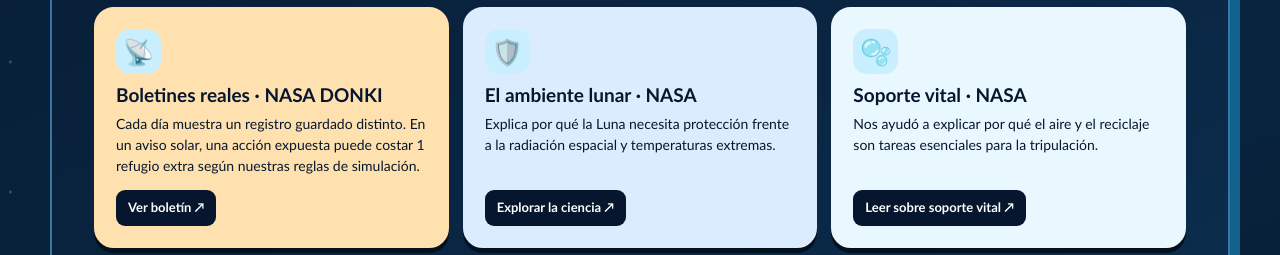
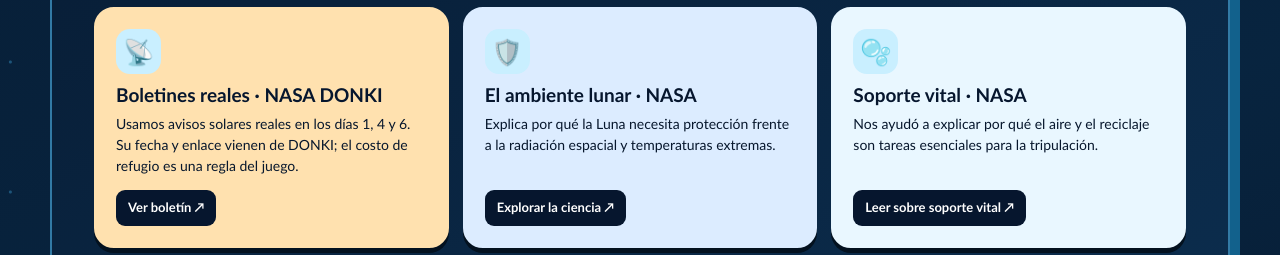
Before and after one commit to alexlondon07/mision-luna-mayito, a plain HTML site: page index.html in a window 1280 px wide. Shown: the part 1381-1636 px from the top of the page. Drawn offline with Linux system fonts and the light colour scheme.

Commit message:
refactor

```diff
--- a/game.js
+++ b/game.js
@@ -8,8 +8,8 @@ const TEXT = {
     resourceChallengeTitle:"Reto oficial", resourceChallengeText:"Define el objetivo: un juego para niños que muestre los costos de mantener una base lunar o marciana.", resourceChallengeLink:"Leer el reto ↗",
     challengeDays:"días de misión", challengeResources:"recursos vitales",
     resourceDonkiTitle:"Evento solar real · NASA DONKI", resourceDonkiText:"Consultamos la API de DONKI y guardamos un evento real de partículas solares. Este registro inspira la alerta del día 4; los puntos son reglas educativas.", resourceDonkiLink:"Ver el registro ↗", donkiRecord:"Registro NASA",
-    resourceWeatherTitle:"Boletines reales · NASA DONKI", resourceWeatherText:"Cada día muestra un registro guardado distinto. En un aviso solar, una acción expuesta puede costar 1 refugio extra según nuestras reglas de simulación.", resourceWeatherLink:"Ver boletín ↗",
-    realDataBadge:"DATO REAL DE NASA", weatherTitle:"Parte de control · día {day}", weatherDisclaimer:"Registro guardado, no pronóstico lunar ni medición de esta base.", weatherRule:"⚠️ Regla del simulador: la acción expuesta cuesta 1 refugio extra hoy.", weatherResult:"Por el simulacro del boletín solar, esta acción también costó 1 punto de refugio.", weatherLink:"Abrir registro NASA ↗", weatherSEP:"Partículas solares", weatherCME:"Expulsión solar", weatherFLR:"Fulguración solar", weatherReport:"Informe espacial", weatherOther:"Boletín {type}",
+    resourceWeatherTitle:"Boletines reales · NASA DONKI", resourceWeatherText:"Usamos avisos solares reales en los días 1, 4 y 6. Su fecha y enlace vienen de DONKI; el costo de refugio es una regla del juego.", resourceWeatherLink:"Ver boletín ↗",
+    realDataBadge:"RETO CON DATO NASA", weatherTitle:"¿Qué nos cuenta el Sol?", weatherDisclaimer:"Registro real guardado; no mide el peligro en nuestra base.", weatherRule:"🎮 Si eliges la tarea expuesta, gastarás 1 punto extra de refugio. Mira el cambio en las opciones.", weatherAction:"🎮 Hoy debes decidir si refuerzas el refugio o sigues investigando. El aviso inspira este simulacro; no calcula el riesgo lunar.", weatherMeaningCME:"NASA registró una expulsión de material del Sol.", weatherMeaningSEP:"NASA registró partículas energéticas del Sol.", weatherMeaningFLR:"NASA registró una llamarada solar.", weatherResult:"Por el simulacro del boletín solar, esta acción también costó 1 punto de refugio.", weatherLink:"Abrir registro NASA ↗", weatherSEP:"Partículas solares", weatherCME:"Expulsión solar", weatherFLR:"Fulguración solar", weatherReport:"Informe espacial", weatherOther:"Boletín {type}",
     weatherDayStory:"Mayito lee el boletín guardado de NASA: {type}, publicado el {date}. Es una observación espacial, no una medida del peligro aquí. Nos recuerda que debemos planear cómo proteger la base. ¿Reforzamos el refugio o seguimos investigando?", weatherDaySource:"Boletín DONKI: {type}, {date}. El evento SEP de 2017 inspira el ejercicio de protección. Los puntos son reglas del juego; ninguno de estos registros mide nuestra base lunar.", weatherRecentLink:"Ver boletín reciente ↗",
     resourceMoonTitle:"El ambiente lunar · NASA", resourceMoonText:"Explica por qué la Luna necesita protección frente a la radiación espacial y temperaturas extremas.", resourceMoonLink:"Explorar la ciencia ↗",
     resourceLifeTitle:"Soporte vital · NASA", resourceLifeText:"Nos ayudó a explicar por qué el aire y el reciclaje son tareas esenciales para la tripulación.", resourceLifeLink:"Leer sobre soporte vital ↗",
@@ -60,8 +60,8 @@ const TEXT = {
     resourceChallengeTitle:"Official challenge", resourceChallengeText:"Sets the goal: a game for children that shows the trade-offs of running a lunar or Martian base.", resourceChallengeLink:"Read the challenge ↗",
     challengeDays:"mission days", challengeResources:"vital resources",
     resourceDonkiTitle:"Real solar event · NASA DONKI", resourceDonkiText:"We queried the DONKI API and saved a real solar particle event. This record inspires the day 4 alert; points are learning rules.", resourceDonkiLink:"See the record ↗", donkiRecord:"NASA record",
-    resourceWeatherTitle:"Real bulletins · NASA DONKI", resourceWeatherText:"Each day shows a different saved record. For solar bulletins, an exposed action may cost 1 extra shelter point under our simulation rules.", resourceWeatherLink:"See bulletin ↗",
-    realDataBadge:"REAL NASA DATA", weatherTitle:"Mission control · day {day}", weatherDisclaimer:"Saved record, not a lunar forecast or measurement of this base.", weatherRule:"⚠️ Simulator rule: the exposed action costs 1 extra shelter point today.", weatherResult:"Because of the solar bulletin drill, this action also cost 1 shelter point.", weatherLink:"Open NASA record ↗", weatherSEP:"Solar particles", weatherCME:"Solar eruption", weatherFLR:"Solar flare", weatherReport:"Space report", weatherOther:"{type} bulletin",
+    resourceWeatherTitle:"Real bulletins · NASA DONKI", resourceWeatherText:"Real solar bulletins appear on days 1, 4 and 6. Their dates and links come from DONKI; the shelter cost is a game rule.", resourceWeatherLink:"See bulletin ↗",
+    realDataBadge:"NASA DATA CHALLENGE", weatherTitle:"What is the Sun telling us?", weatherDisclaimer:"Saved real record; it does not measure danger at our base.", weatherRule:"🎮 If you choose the exposed task, you spend 1 extra shelter point. Check the choice preview.", weatherAction:"🎮 Today you decide whether to strengthen the shelter or keep exploring. The bulletin inspires this drill; it does not calculate lunar risk.", weatherMeaningCME:"NASA recorded material erupting from the Sun.", weatherMeaningSEP:"NASA recorded energetic particles from the Sun.", weatherMeaningFLR:"NASA recorded a solar flare.", weatherResult:"Because of the solar bulletin drill, this action also cost 1 shelter point.", weatherLink:"Open NASA record ↗", weatherSEP:"Solar particles", weatherCME:"Solar eruption", weatherFLR:"Solar flare", weatherReport:"Space report", weatherOther:"{type} bulletin",
     weatherDayStory:"Mayito reads NASA's saved bulletin: {type}, issued on {date}. It is a space observation, not a measurement of danger here. It reminds us to plan how to protect the base. Should we strengthen the shelter or keep exploring?", weatherDaySource:"Recent DONKI record: {type}, {date}. A 2017 SEP event inspires this protection exercise. The points are game rules; neither record measures our lunar base.", weatherRecentLink:"See recent bulletin ↗",
     resourceMoonTitle:"The lunar environment · NASA", resourceMoonText:"Explains why people on the Moon need protection from space radiation and extreme temperatures.", resourceMoonLink:"Explore the science ↗",
     resourceLifeTitle:"Life support · NASA", resourceLifeText:"Helped us explain why breathable air and recycling are essential for a crew.", resourceLifeLink:"Read about life support ↗",
@@ -264,23 +264,28 @@ function donkiDate() {
   return new Intl.DateTimeFormat(language === "es" ? "es-CO" : "en-US", {day:"numeric", month:"long", year:"numeric", timeZone:"UTC"}).format(date);
 }
 function currentWeather() {
-  const missionOrder = [0, 1, 2, 4, 3, 5, 6];
-  return SPACE_WEATHER_EVENTS[missionOrder[state?.day || 0] % SPACE_WEATHER_EVENTS.length];
+  const solar = SPACE_WEATHER_EVENTS.filter(item => ["SEP", "CME", "FLR"].includes(item.type));
+  const index = state?.day === 3 ? 1 : state?.day === 5 ? 2 : 0;
+  return solar[index % solar.length] || {type:"SEP", issued:NASA_EVENT.eventTime, link:NASA_EVENT.link};
 }
 function solarDrill() {
-  return state && [0, 5].includes(state.day) && ["SEP", "CME", "FLR"].includes(currentWeather().type);
+  return state && [0, 5].includes(state.day);
 }
 function exposedChoice(choice) {
   return solarDrill() && ((state.day === 0 && choice === DAYS[0].choices[0]) || (state.day === 5 && choice === DAYS[5].choices[1]));
 }
 function renderWeather() {
+  const visible = state && [0, 3, 5].includes(state.day);
+  $("weather-strip").classList.toggle("hidden", !visible);
+  if (!visible) return;
   const bulletin = currentWeather();
-  const date = new Intl.DateTimeFormat(language === "es" ? "es-CO" : "en-US", {day:"numeric", month:"short", year:"numeric", timeZone:"UTC"}).format(new Date(bulletin.issued));
-  $("weather-title").textContent = label("weatherTitle").replace("{day}", String((state?.day || 0) + 1));
+  const date = new Intl.DateTimeFormat(language === "es" ? "es-CO" : "en-US", {day:"numeric", month:"long", year:"numeric", timeZone:"UTC"}).format(new Date(bulletin.issued));
+  $("weather-meaning").textContent = label("weatherMeaning" + bulletin.type);
   $("weather-details").textContent = weatherType() + " · " + date + " · " + bulletin.issued.slice(11, 16) + " UTC";
   $("weather-link").href = bulletin.link;
-  $("resource-weather-link").href = SPACE_WEATHER_EVENTS[0].link;
+  $("resource-weather-link").href = SPACE_WEATHER_EVENTS.find(item => ["SEP", "CME", "FLR"].includes(item.type))?.link || NASA_EVENT.link;
   $("weather-rule").classList.toggle("hidden", !solarDrill());
+  $("weather-action").classList.toggle("hidden", state.day !== 3);
 }
 function weatherType() {
   const type = currentWeather().type;
--- a/index.html
+++ b/index.html
@@ -52,7 +52,7 @@
         <div class="play-top"><div><p class="eyebrow" id="day-label"></p><h1 id="event-title"></h1></div><button id="restart" class="restart" type="button" data-i18n="restart">Empezar de nuevo</button></div>
         <div id="progress" class="progress" aria-label="Progreso de la misión"></div>
         <p class="mission-goal" data-i18n="missionGoal">🎯 Meta: llegar al día 7 con aire, energía y refugio por encima de cero.</p>
-        <div class="weather-strip"><span class="weather-orbit" aria-hidden="true">☀️</span><div><span class="data-badge" data-i18n="realDataBadge">DATO REAL DE NASA</span><strong id="weather-title" data-i18n="weatherTitle">Parte de control · día 1</strong><p id="weather-details"></p><small data-i18n="weatherDisclaimer">Registro guardado, no pronóstico lunar ni medición de esta base.</small><p id="weather-rule" class="weather-rule hidden" data-i18n="weatherRule">⚠️ Regla del simulador: la acción expuesta cuesta 1 refugio extra hoy.</p></div><a id="weather-link" href="https://ccmc.gsfc.nasa.gov/DONKI/view/Alert/49532/1" target="_blank" rel="noopener noreferrer" data-i18n="weatherLink">Abrir registro NASA ↗</a></div>
+        <div id="weather-strip" class="weather-strip hidden"><span class="weather-orbit" aria-hidden="true">☀️</span><div><span class="data-badge" data-i18n="realDataBadge">RETO CON DATO NASA</span><strong data-i18n="weatherTitle">¿Qué nos cuenta el Sol?</strong><p id="weather-meaning" class="weather-meaning">NASA registró una expulsión de material del Sol.</p><small id="weather-details"></small><p id="weather-rule" class="weather-rule hidden" data-i18n="weatherRule">🎮 Si eliges la tarea expuesta, gastarás 1 punto extra de refugio. Mira el cambio en las opciones.</p><p id="weather-action" class="weather-rule hidden" data-i18n="weatherAction">🎮 Hoy debes decidir si refuerzas el refugio o sigues investigando. El aviso inspira este simulacro; no calcula el riesgo lunar.</p><small data-i18n="weatherDisclaimer">Registro real guardado; no mide el peligro en nuestra base.</small></div><a id="weather-link" href="https://ccmc.gsfc.nasa.gov/DONKI/view/Alert/49532/1" target="_blank" rel="noopener noreferrer" data-i18n="weatherLink">Abrir registro NASA ↗</a></div>
         <div class="game-grid">
           <aside class="status-card" aria-label="Recursos de la base">
             <h2 data-i18n="resourcesTitle">Recursos de la base</h2>
@@ -82,7 +82,7 @@
         <div class="resource-list">
           <article class="resource-card challenge-card"><div><img class="space-apps-logo" src="assets/space-apps-logo.png" alt="NASA Space Apps Challenge"><h3 data-i18n="resourceChallengeTitle">Reto oficial</h3><p data-i18n="resourceChallengeText">Define el objetivo: un juego para niños que muestre los costos de mantener una base lunar o marciana.</p><a href="https://www.spaceappschallenge.org/2026/challenges/junior-astronaut-mission-trainer/?tab=details" target="_blank" rel="noopener noreferrer" data-i18n="resourceChallengeLink">Leer el reto ↗</a></div><div class="challenge-stats" aria-hidden="true"><span><b>7</b><small data-i18n="challengeDays">días de misión</small></span><span><b>3</b><small data-i18n="challengeResources">recursos vitales</small></span></div></article>
           <article class="resource-card data-card"><span aria-hidden="true">☀️</span><h3 data-i18n="resourceDonkiTitle">Evento solar real · NASA DONKI</h3><p data-i18n="resourceDonkiText">Consultamos la API de DONKI y guardamos un evento real de partículas solares. Este registro inspira la alerta del día 4; los puntos son reglas educativas.</p><p id="donki-record" class="donki-record"></p><a id="donki-record-link" href="https://ccmc.gsfc.nasa.gov/DONKI/view/SEP/13101/-1" target="_blank" rel="noopener noreferrer" data-i18n="resourceDonkiLink">Ver el registro ↗</a></article>
-          <article class="resource-card weather-card"><span aria-hidden="true">📡</span><h3 data-i18n="resourceWeatherTitle">Boletines reales · NASA DONKI</h3><p data-i18n="resourceWeatherText">Cada día muestra un registro guardado distinto. En un aviso solar, una acción expuesta puede costar 1 refugio extra según nuestras reglas de simulación.</p><a id="resource-weather-link" href="https://ccmc.gsfc.nasa.gov/DONKI/view/Alert/49532/1" target="_blank" rel="noopener noreferrer" data-i18n="resourceWeatherLink">Ver boletín ↗</a></article>
+          <article class="resource-card weather-card"><span aria-hidden="true">📡</span><h3 data-i18n="resourceWeatherTitle">Boletines reales · NASA DONKI</h3><p data-i18n="resourceWeatherText">Usamos avisos solares reales en los días 1, 4 y 6. Su fecha y enlace vienen de DONKI; el costo de refugio es una regla del juego.</p><a id="resource-weather-link" href="https://ccmc.gsfc.nasa.gov/DONKI/view/Alert/49532/1" target="_blank" rel="noopener noreferrer" data-i18n="resourceWeatherLink">Ver boletín ↗</a></article>
           <article class="resource-card"><span aria-hidden="true">🛡️</span><h3 data-i18n="resourceMoonTitle">El ambiente lunar · NASA</h3><p data-i18n="resourceMoonText">Explica por qué la Luna necesita protección frente a la radiación espacial y temperaturas extremas.</p><a href="https://science.nasa.gov/moon/weather-on-the-moon/" target="_blank" rel="noopener noreferrer" data-i18n="resourceMoonLink">Explorar la ciencia ↗</a></article>
           <article class="resource-card"><span aria-hidden="true">🫧</span><h3 data-i18n="resourceLifeTitle">Soporte vital · NASA</h3><p data-i18n="resourceLifeText">Nos ayudó a explicar por qué el aire y el reciclaje son tareas esenciales para la tripulación.</p><a href="https://www.nasa.gov/humans-in-space/deep-space-habitation-overview/" target="_blank" rel="noopener noreferrer" data-i18n="resourceLifeLink">Leer sobre soporte vital ↗</a></article>
           <article class="resource-card"><span aria-hidden="true">🌱</span><h3 data-i18n="resourceFoodTitle">Comida espacial · CSA</h3><p data-i18n="resourceFoodText">La guía educativa de la Agencia Espacial Canadiense inspiró la decisión sobre el huerto y las reservas de comida.</p><a href="https://www.asc-csa.gc.ca/eng/youth-educators/toolkits/food-production/" target="_blank" rel="noopener noreferrer" data-i18n="resourceFoodLink">Ver la guía ↗</a></article>
```
Also changed, not shown: 1 other file.
